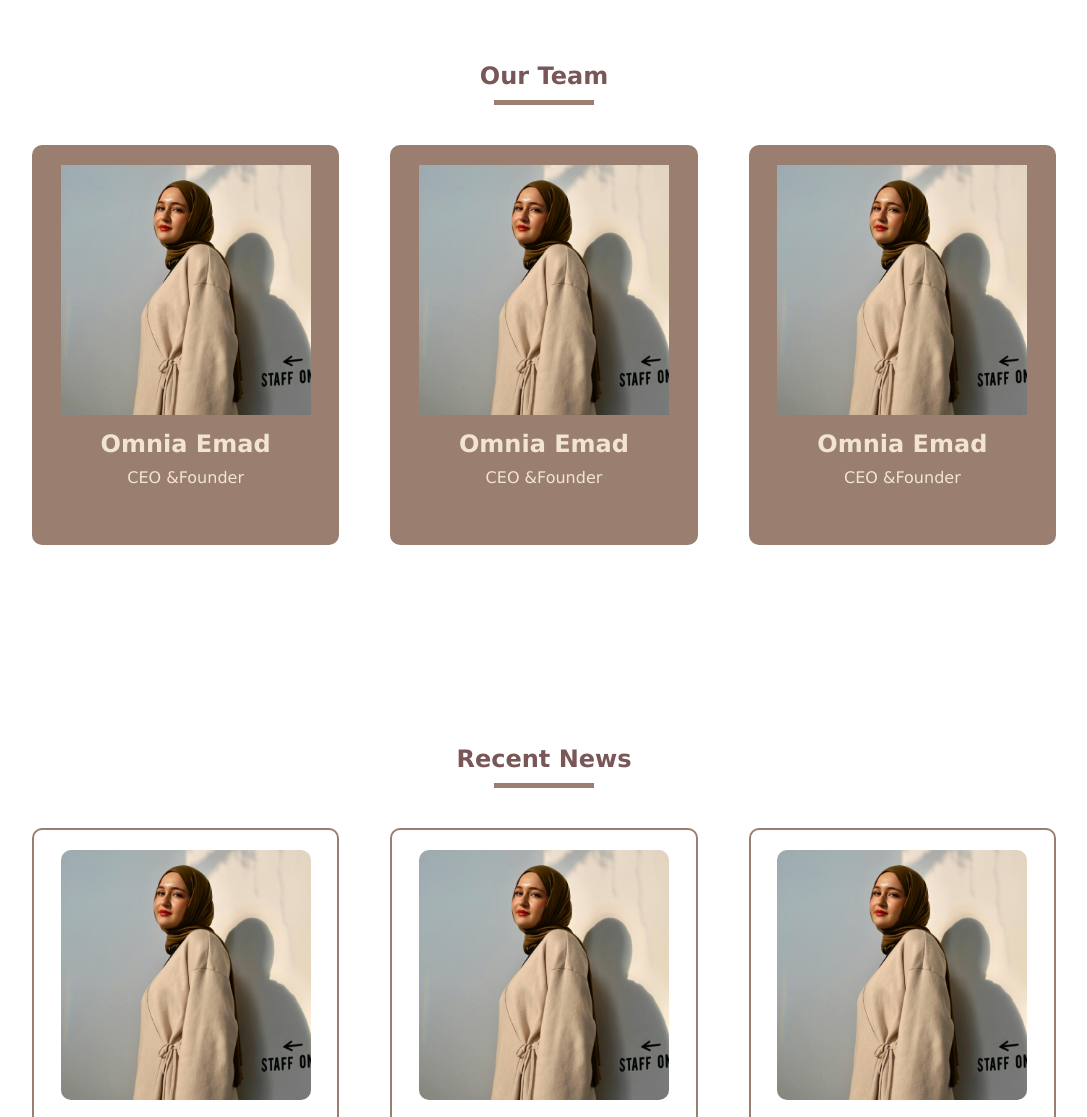
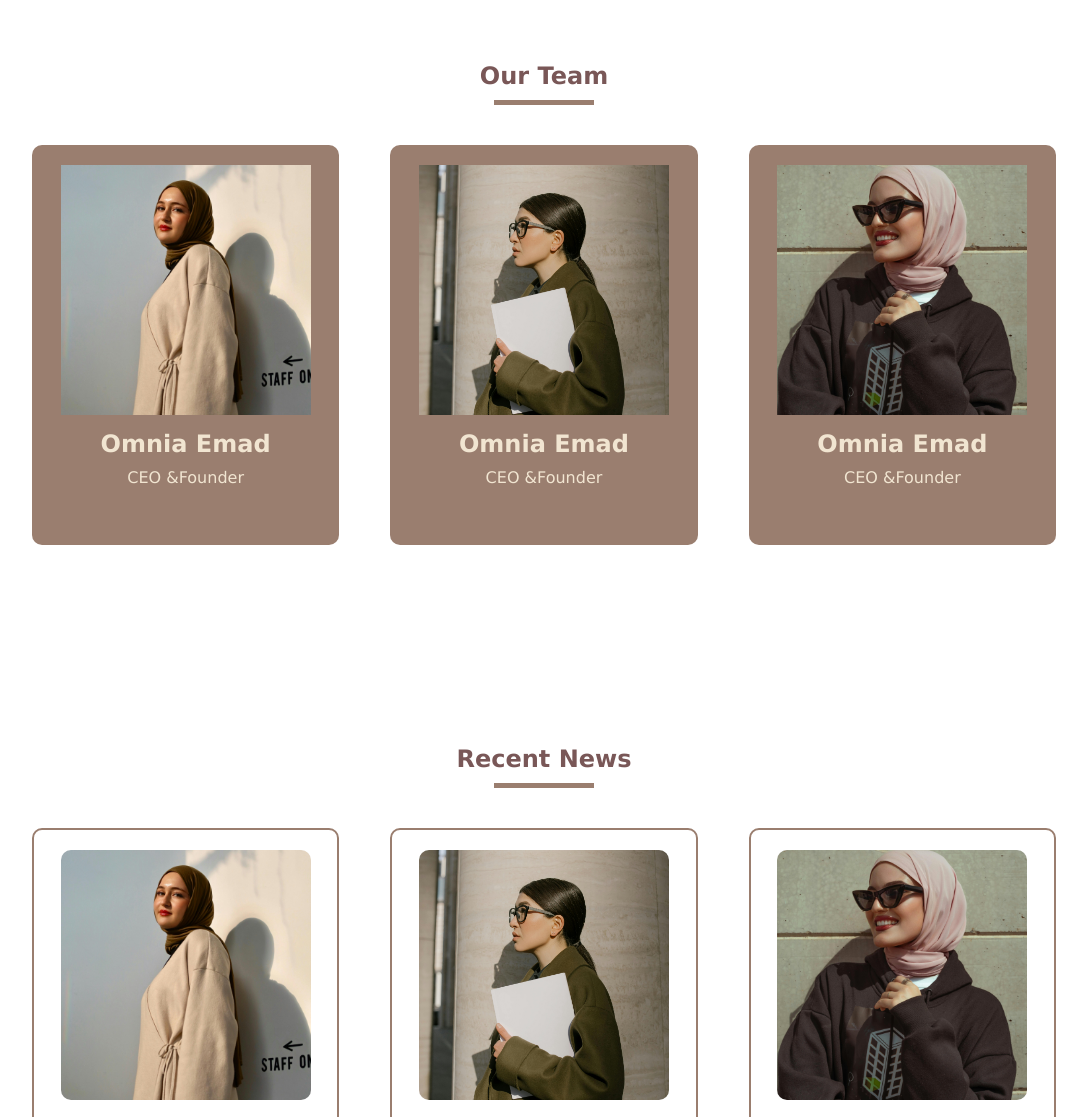
Before and after one commit to OmniaEmad0/First-project-frontend, a plain HTML site: page index.html in a window 1280 px wide. Shown: the part 6144-7261 px from the top of the page, without its empty margins (96-1183 px from the left). Drawn offline with Linux system fonts and the light colour scheme.

Commit message:
images update

```diff
--- a/CSS/stylesheet.css
+++ b/CSS/stylesheet.css
@@ -388,7 +388,6 @@ font-size: x-large;
     width: 30%;
     float: left;
     position: relative;
-
 }
 
 .pricing:after{
@@ -514,14 +513,26 @@ margin-top: 200px;
     margin-bottom: 200px;
 }
 
-.img{
-    background-image: url(../Images/Founder.jpg);
+.img,.img2,.img3{
     width: 250px;
     height: 250px;
     background-position: center;
     background-size: cover;
     margin: auto;
     position: relative;
+}
+.img{
+    background-image: url(../Images/Founder.jpg);
+
+}
+.img1{
+    background-image: url(../Images/pexels-cottonbro-6532126.jpg);
+
+}
+.img2{
+    background-image: url(../Images/pexels-khezez-27015106.jpg);
+
+
 }
 .team-content{
     overflow: auto;
@@ -605,14 +616,25 @@ margin-top: 200px;
     text-align: center;
     color: #795757;
 }
-.new-img{
+.news-img{
     width: 250px;
     height: 250px;
-    background-image: url(../Images/Founder.jpg);
     background-position: center;
     background-size: cover;
     border-radius: 10px;
     margin: auto;
+}
+.news-img1{
+    background-image: url(../Images/Founder.jpg);
+
+}
+.news-img2{
+    background-image: url(../Images/pexels-cottonbro-6532126.jpg);
+
+}
+.news-img3{
+    background-image: url(../Images/pexels-khezez-27015106.jpg);
+
 }
 .new-img-content h3{
 display: inline-block;
--- a/index.html
+++ b/index.html
@@ -21,10 +21,11 @@
 
 
 
-
      <div class="home">
         <div class="home-overlay">
+
             <div class="content">
+
         <h2 class="title1">Firuze</h2>
         <h3 class="slogan">Everyone deserves to wear well</h3>
         <button class="btn2"> customize</button>
@@ -200,7 +201,6 @@
 
     <div class="who-content">
     <h2 class="who-we-are-title">Who We Are</h2>
-
     <i class="fa-regular fa-heart"></i>
     <h3 class="who-story">We pride ourselves on offering experiential retail environments and a well-curated mix of on-trend women’s clothes, from boho dresses, denim and graphics, evening gowns to shoes and accessories, catering to both young women and teens that will not break the bank. Firuze is the ultimate one-stop-shop for the modern yet economical woman. It aims to promptly offer stylish quality products at appealing prices to every user in Egypt.</h3>
     </div> <!-- End of who content -->
@@ -356,8 +356,8 @@
   </div> <!-- End of team-item -->
 
   <div class="team-item  center-team-item">
-    <div class="team-img">
-         <div class="img">
+    <div class="team-img  team-img2">
+         <div class="img img1">
           <div class="img-overlay">
             <a href="#"><i class="fa-brands fa-facebook"></i></a>
             <a href="#"><i class="fa-brands fa-twitter"></i></a>
@@ -372,8 +372,8 @@
 </div> <!-- End of team-item -->
 
 <div class="team-item">
-  <div class="team-img">
-       <div class="img">
+  <div class="team-img  team-img3">
+       <div class="img  img2">
         <div class="img-overlay">
           <a href="#"><i class="fa-brands fa-facebook"></i></a>
           <a href="#"><i class="fa-brands fa-twitter"></i></a>
@@ -399,7 +399,7 @@
 
     </div>
        <div class="item-news">
-        <div class="new-img">
+        <div class="news-img  news-img1">
 
         </div> <!-- End of new-img -->
         <div class="new-img-content">
@@ -429,7 +429,7 @@
 
        </div> <!-- End of item-news-->
        <div class="item-news  center-new-item">
-        <div class="new-img">
+        <div class="news-img news-img2">
 
         </div> <!-- End of new-img -->
         <div class="new-img-content">
@@ -459,7 +459,7 @@
 
        </div> <!-- End of item-news-->
        <div class="item-news">
-        <div class="new-img">
+        <div class="news-img  news-img3">
 
         </div> <!-- End of new-img -->
         <div class="new-img-content">
```
Also changed, not shown: Images/CEO.jpg (deleted), Images/camera.jpg (deleted), Images/pexels-cottonbro-6532126.jpg (added), Images/pexels-khezez-27015106.jpg (added), 2 other files.
